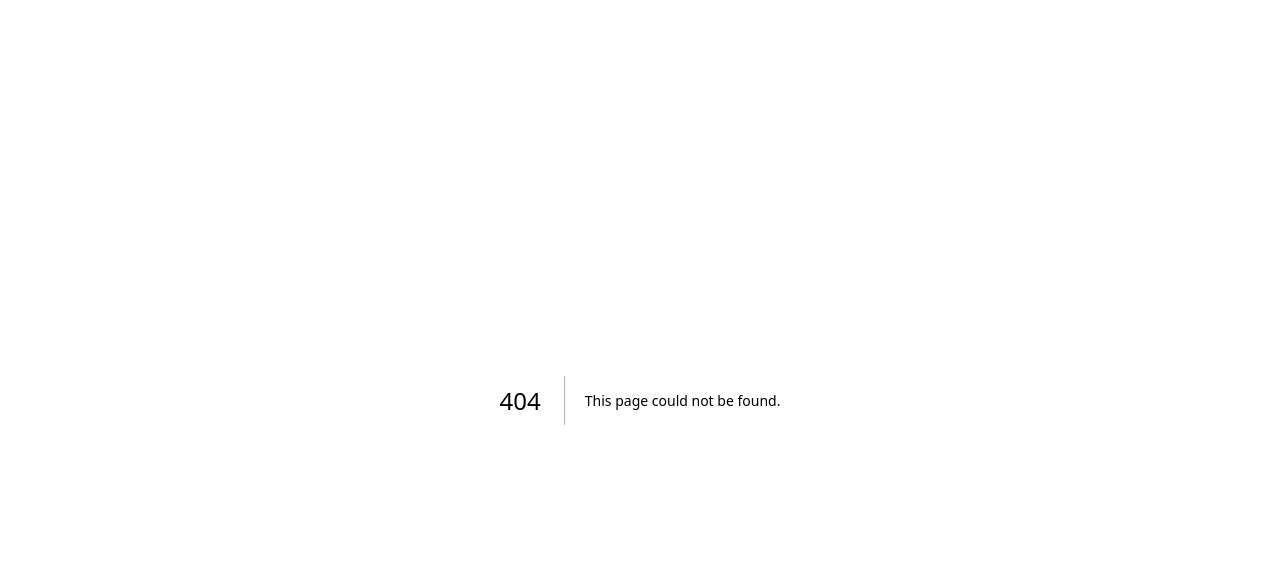
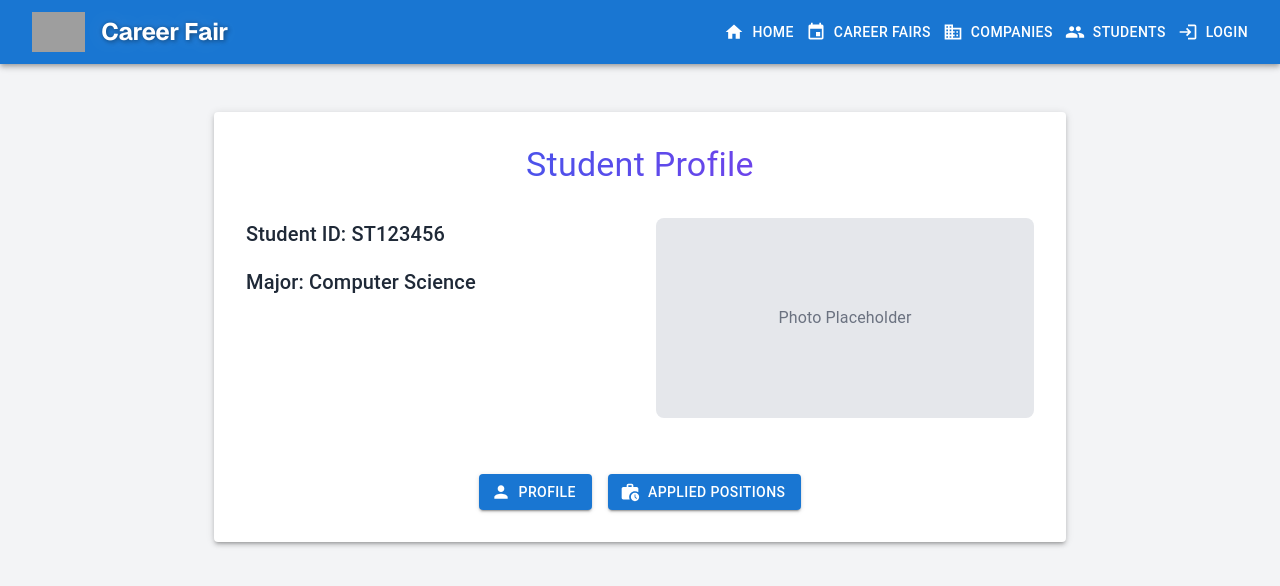
Before and after one commit to KaichenQu/careerfair, a Next.js app: page /student in a window 1280 px wide. Before the commit this address had no page. Shown: the top 586 px of the page. Built offline with nearby package versions, Linux system fonts and the light colour scheme; grey boxes are pictures that could not be loaded.

Commit message:
student profile create #need revised

```diff
--- a/app/Components/common/Navbar.tsx
+++ b/app/Components/common/Navbar.tsx
@@ -40,7 +40,7 @@ const Navbar = () => {
     { text: "Home", icon: <Home />, href: "/" },
     { text: "Career Fairs", icon: <Event />, href: "/careerFair" },
     { text: "Companies", icon: <Business />, href: "/companies" },
-    { text: "Students", icon: <People />, href: "/students" },
+    { text: "Students", icon: <People />, href: "/student" },
     { text: "Login", icon: <Login />, href: "/login" },
   ];
 
--- /dev/null
+++ b/app/Components/student/StudentProfile.tsx
@@ -0,0 +1,87 @@
+"use client";
+
+import React from "react";
+import { Container, Typography, Box, Button, Paper, Grid } from "@mui/material";
+import Layout from "../common/Layout";
+import { Person, WorkHistory } from "@mui/icons-material";
+
+// Sample student data (replace with actual data fetching)
+const studentData = {
+  student_id: "ST123456",
+  major: "Computer Science",
+  name: "John Doe",
+};
+
+const StudentProfile = () => {
+  return (
+    <Layout>
+      <Container maxWidth="md" className="py-12">
+        <Paper elevation={3} className="p-8 rounded-xl">
+          <Grid container spacing={4}>
+            {/* Student Info Section */}
+            <Grid item xs={12}>
+              <Typography
+                variant="h4"
+                className="text-center font-bold mb-6 bg-gradient-to-r from-blue-600 to-purple-600 text-transparent bg-clip-text"
+              >
+                Student Profile
+              </Typography>
+            </Grid>
+
+            {/* Student Details */}
+            <Grid item xs={12} md={6}>
+              <Box className="space-y-4">
+                <Typography
+                  variant="h6"
+                  className="font-semibold text-gray-800"
+                >
+                  Student ID: {studentData.student_id}
+                </Typography>
+                <Typography
+                  variant="h6"
+                  className="font-semibold text-gray-800"
+                >
+                  Major: {studentData.major}
+                </Typography>
+              </Box>
+            </Grid>
+
+            {/* Photo Placeholder */}
+            <Grid item xs={12} md={6}>
+              <Box
+                className="w-full h-48 bg-gray-200 rounded-lg flex items-center justify-center"
+                sx={{ minHeight: "200px" }}
+              >
+                <Typography className="text-gray-500">
+                  Photo Placeholder
+                </Typography>
+              </Box>
+            </Grid>
+
+            {/* Action Buttons */}
+            <Grid item xs={12}>
+              <Box className="flex justify-center space-x-4 mt-6">
+                <Button
+                  variant="contained"
+                  startIcon={<Person />}
+                  className="bg-blue-500 hover:bg-blue-600 px-6 py-2"
+                >
+                  Profile
+                </Button>
+                <Button
+                  variant="contained"
+                  startIcon={<WorkHistory />}
+                  className="bg-purple-500 hover:bg-purple-600 px-6 py-2"
+                >
+                  Applied Positions
+                </Button>
+              </Box>
+            </Grid>
+          </Grid>
+        </Paper>
+      </Container>
+    </Layout>
+  );
+};
+
+export default StudentProfile;
--- a/app/globals.css
+++ b/app/globals.css
@@ -26,27 +26,8 @@ body {
   transition: all 0.2s ease-in-out;
 }
 
-@keyframes buttonGlow {
-  from {
-    opacity: 1;
-  }
-  to {
-    opacity: 0.4;
-  }
-}
-
 .button-glow::before {
   animation: buttonGlow 1.5s ease-in-out infinite alternate;
-}
-
-.card-fold-corner {
-  clip-path: polygon(100% 0, 100% 100%, 0 0);
-  transition: all 0.3s ease;
-}
-
-.card-fold-shadow {
-  clip-path: polygon(100% 0, 100% 100%, 0 0);
-  background: linear-gradient(135deg, rgba(0,0,0,0.1) 0%, transparent 100%);
 }
 
 
--- /dev/null
+++ b/app/student/page.tsx
@@ -0,0 +1,5 @@
+import StudentProfile from "../Components/student/StudentProfile";
+
+export default function Student() {
+  return <StudentProfile />;
+}
```
Also changed, not shown: 1 other file (tests, documents, lock files or other folders).
